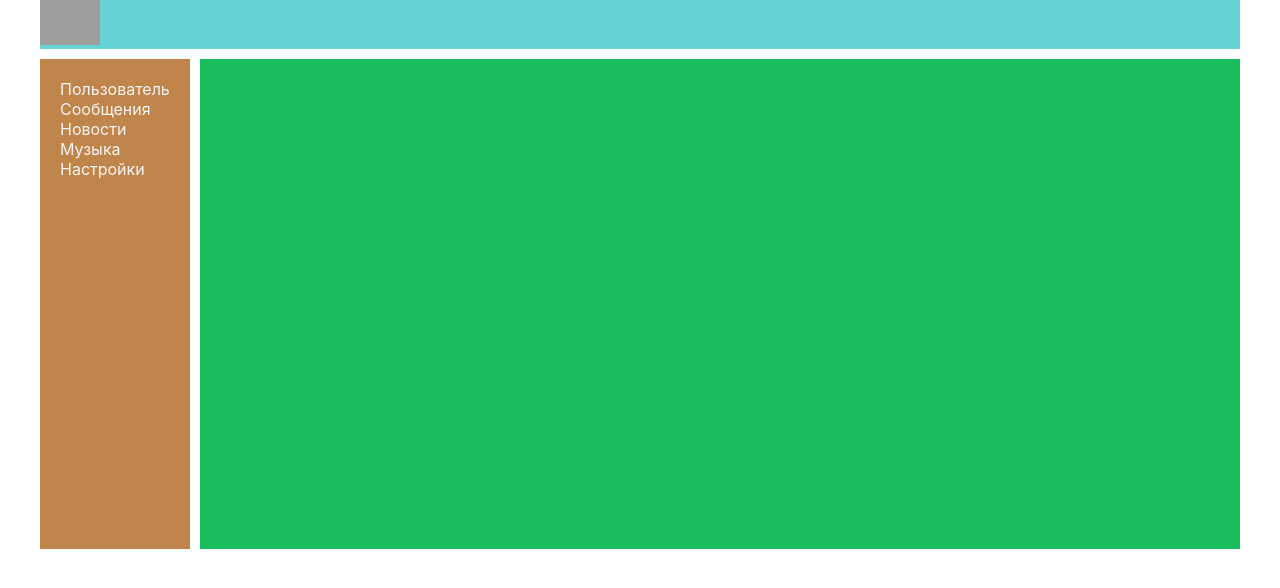
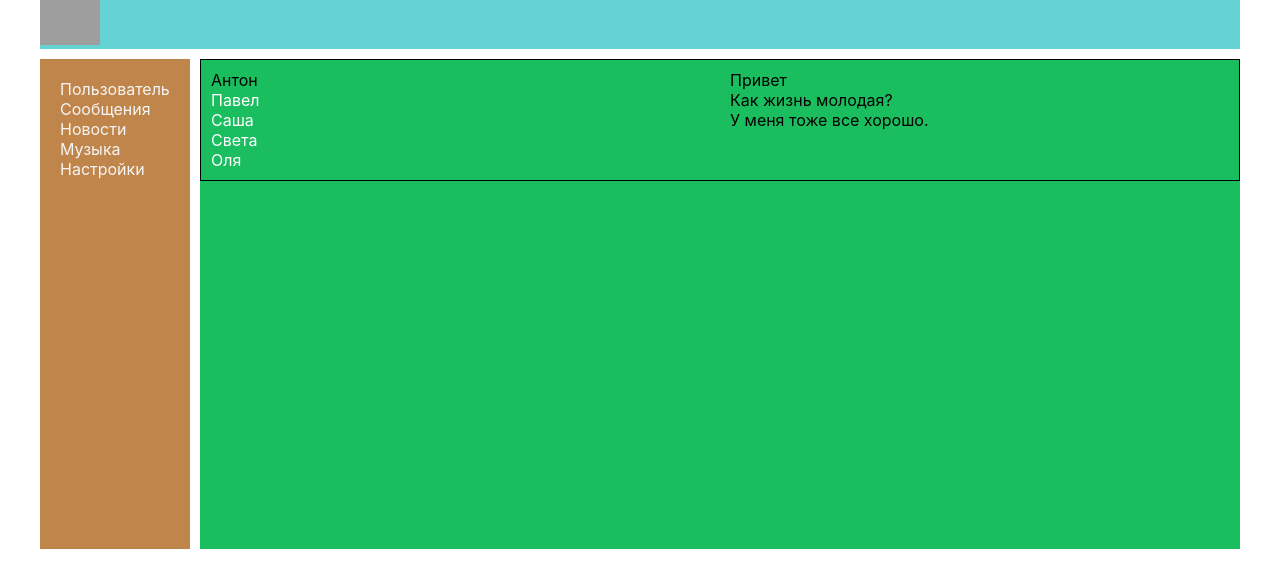
Before and after one commit to FedoseevDS/JS-react-learn, a React (Create React App) app: page /dialogs in a window 1280 px wide. Shown: the top 588 px of the page. Built offline with nearby package versions, Linux system fonts and the light colour scheme; grey boxes are pictures that could not be loaded.

Commit message:
Added a list of names and messages to the Dialogs page

```diff
--- a/src/components/Dialogs/Dialogs.jsx
+++ b/src/components/Dialogs/Dialogs.jsx
@@ -1,10 +1,31 @@
 import React from 'react';
-/* import d from './Dialog.module.css'; */
+import s from './Dialogs.module.css';
 
 const Dialog = (props) => {
     return (
-        <div>
-
+        <div className={s.dialogs}>
+             <div className={s.dialogs_items}>
+                <div className={s.dialog + ' ' + s.active}>
+                    Антон
+                </div>
+                <div className={s.dialog}>
+                    Павел
+                </div>
+                <div className={s.dialog}>
+                    Саша
+                </div>
+                <div className={s.dialog}>
+                    Света
+                </div>
+                <div className={s.dialog}>
+                    Оля
+                </div>
+             </div>
+             <div className={s.messages}>
+                <div className={s.message}>Привет</div>
+                <div className={s.message}>Как жизнь молодая?</div>
+                <div className={s.message}>У меня тоже все хорошо.</div>
+             </div>
         </div>
     )
 }
--- a/src/components/Dialogs/Dialogs.module.css
+++ b/src/components/Dialogs/Dialogs.module.css
@@ -0,0 +1,29 @@
+.dialogs {
+    display: grid;
+    grid-template-columns: 1fr 1fr;
+    border: 1px solid;
+}
+
+.dialogs_items {
+    padding: 10px;
+}
+
+.dialogs_items .active {
+    color: black;
+}
+
+.dialog {
+    color: white;
+}
+
+.dialog:hover {
+    color: black;
+}
+
+.messages {
+    padding: 10px;
+}
+
+.message {
+
+}
```
